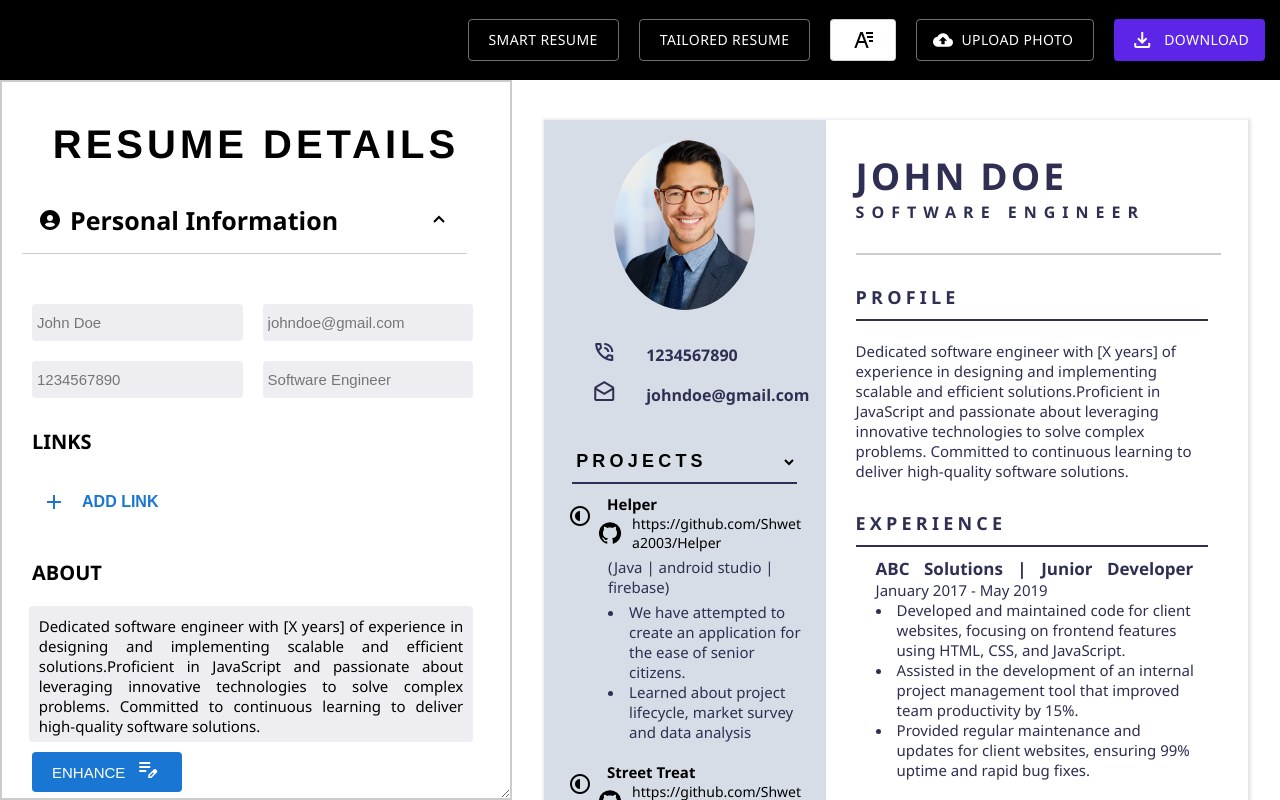
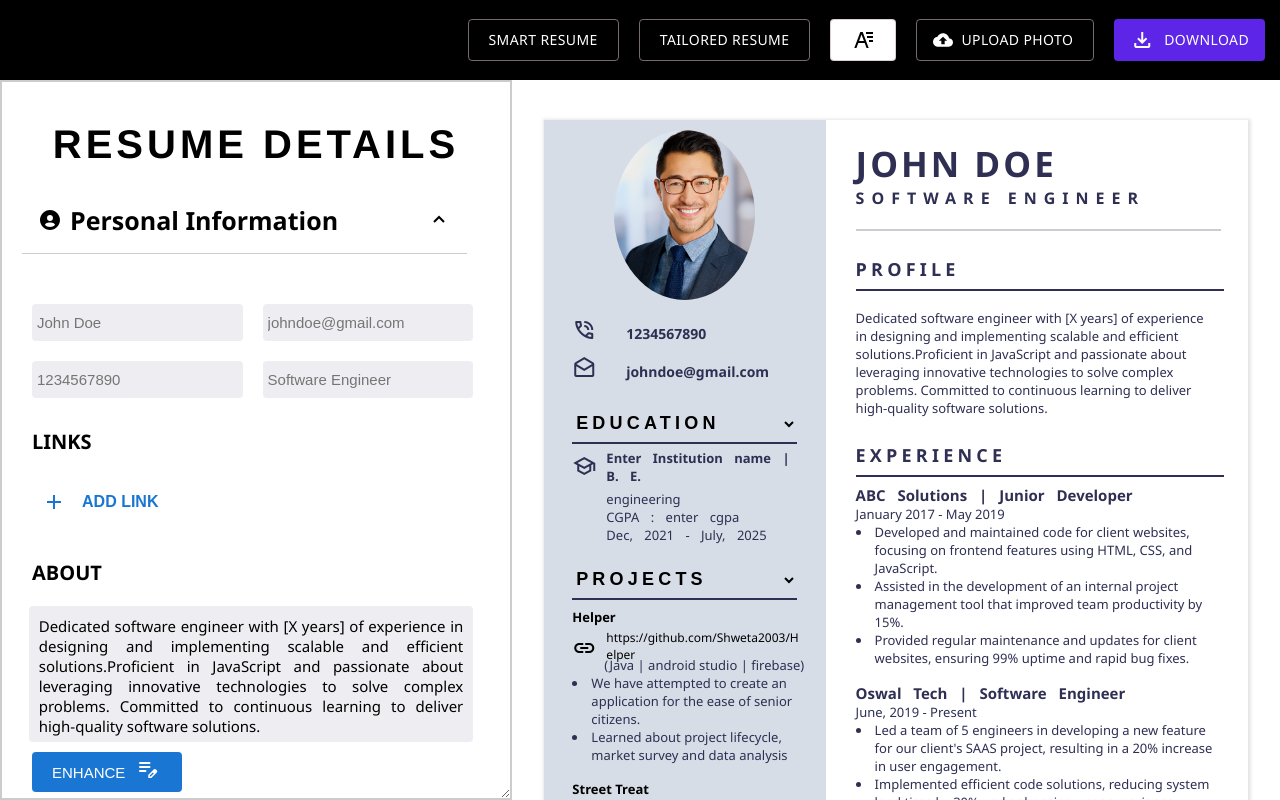
Before and after one commit to Shweta2003/resume-builder_, a React (Create React App) app: page /design/1 in a window 1280 px wide. Built offline with nearby package versions, Linux system fonts and the light colour scheme; a web font is replaced by a local one.

Commit message:
design 1 changes

```diff
--- a/src/App.css
+++ b/src/App.css
@@ -15,7 +15,7 @@ body{
 .icon, .icons{
     height: 30px;
     margin-top: 10px;
-    margin-right: 15px;
+    margin-right: 10px;
 }
 
 .iconl, .icona{
@@ -35,7 +35,6 @@ body{
 
 .iconk{
     height: 30px;
-    margin-left: 20px;
     margin-right: 30px;
 }
 
--- a/src/Designs/Design1/Design1.jsx
+++ b/src/Designs/Design1/Design1.jsx
@@ -12,6 +12,7 @@ const Design1 = () => {
   const [top1, settop1] = useState("PROJECTS");
   const [top2, settop2] = useState("SKILLS");
   const [top4, settop4] = useState("CERTIFICATION");
+  const [top3, settop3] = useState("EDUCATION")
   const [resumeRef, imgUrl] = useOutletContext();
   const [maxheight, setheight] = useState(1120);
 
@@ -84,16 +85,10 @@ const Design1 = () => {
     return (
       <div key={key} className={styles.ceta}>
         <a className={styles.project} href={item.link}>
-          <span class="material-symbols-outlined icon">
-            radio_button_partial
-          </span>
           {item.name}
         </a>
         <a className={styles.pro} href={item.github}>
-          <GitHubIcon
-            sx={{ height: "30px" }}
-            style={{ marginLeft: "10px", marginRight: "10px" }}
-          />
+          <span class="material-symbols-outlined icon" >link</span>
           <span style={{width:"92%",wordWrap:"break-word"}}>{item.github}</span>
         </a>
         <div className={styles.proc}>
@@ -206,7 +201,7 @@ const Design1 = () => {
                   </div>
                   <div className={styles.email}>
                     <span class="material-symbols-outlined iconk">drafts</span>
-                    {resume.personalInformation.email}
+                    <span style={{width:"85%", wordWrap:"break-word"}}>{resume.personalInformation.email}</span>
                   </div>
                   <div className={styles.links}>
                     {resume.personalInformation.links.map((link) => (
@@ -218,27 +213,86 @@ const Design1 = () => {
                         {link.name === "GitHub" ? (
                           <GitHubIcon
                             sx={{ height: "30px" }}
-                            style={{ marginLeft: "20px", marginRight: "30px" }}
+                            style={{marginRight: "30px" }}
                           />
                         ) : link.name === "LinkedIn" ? (
                           <LinkedInIcon
                             sx={{ height: "30px" }}
-                            style={{ marginLeft: "20px", marginRight: "30px" }}
+                            style={{ marginRight: "30px" }}
                           />
                         ) : link.name === "Portfolio" ? (
                           <CoPresentIcon
                             sx={{ height: "30px" }}
-                            style={{ marginLeft: "20px", marginRight: "30px" }}
+                            style={{ marginRight: "30px" }}
                           />
                         ) : (
                           ""
                         )}
-                        {link.url}
+                        <span style={{width:"85%", wordWrap:"break-word"}}>{link.url}</span>
                       </a>
                     ))}
                   </div>
                 </div>
               </div>
+
+              <div
+                className={`${styles.certificates} ${styles.certificates_break}`}
+              >
+                {/* get first component */}
+                {/* <div className={styles.title}>EDUCATION</div> */}
+                <div className={styles.back}>
+                  <select
+                    className={styles.title}
+                    defaultValue={"EDUCATION"}
+                    onChange={(e) => {
+                      settop3(e.target.value);
+                    }}
+                  >
+                    <option
+                      className={styles.check}
+                      value={"AWARDS"}
+                      name="AWARDS"
+                    >
+                      AWARDS
+                    </option>
+                    <option
+                      className={styles.check}
+                      value={"CERTIFICATION"}
+                      name="CERTIFICATION"
+                    >
+                      CERTIFICATION
+                    </option>
+                    <option
+                      className={styles.check}
+                      value={"PROJECTS"}
+                      name="PROJECTS"
+                    >
+                      PROJECTS
+                    </option>
+                    <option
+                      className={styles.check}
+                      value={"EDUCATION"}
+                      name="EDUCATION"
+                    >
+                      EDUCATION
+                    </option>
+                  </select>
+                </div>
+                <div className={styles.comp1}>
+                  {top3 === "AWARDS" ? (
+                    awards
+                  ) : top3 === "CERTIFICATION" ? (
+                    certificateCat
+                  ) : top3 === "EDUCATION" ? (
+                    education
+                  ) : top3 === "PROJECTS" ? (
+                    projects
+                  ) : (
+                    <></>
+                  )}
+                </div>
+              </div>
+
               <div
                 className={`${styles.certificates} ${styles.certificates_break}`}
               >
--- a/src/Designs/Design1/Design1.module.css
+++ b/src/Designs/Design1/Design1.module.css
@@ -15,7 +15,7 @@
   width: 100%;
 }
 .resume {
-  flex: 1.2;
+  flex: 1;
   width: 100%;
   display: flex;
   color: #2e2f52;
@@ -35,7 +35,6 @@
 .icon {
   width: 1.1rem;
   height: 1.1rem;
-  padding-right: 10px;
 }
 .description {
   text-align: left;
@@ -47,14 +46,14 @@
   align-items: flex-start;
   flex-wrap: wrap;
   word-wrap: break-word;
-  padding: 10px;
+  padding: 8px;
   width: 88%;
 }
 
 .xp {
   width: 100%;
-  padding: 10px;
-  font-size: 15px;
+  padding: 8px 0px;
+  font-size: 13px;
   font-weight: 500;
 }
 
@@ -67,18 +66,17 @@
   display: flex;
   align-items: center;
   text-align: left;
-  font-size: 15px;
+  font-size: 13px;
   font-weight: 500;
-  margin: 20px 0px;
+  margin: 18px 0px;
 }
 .comp1 {
-  width: 90%;
-  margin-left: 20px;
-  margin-bottom: 10px;
+  width: 82%;
+  margin-left: 6px;
+  margin-bottom: 8px;
 }
 .comp2 {
-  margin-left: 10px;
-  margin-bottom: 10px;
+  margin-bottom: 8px;
   min-height: 50px;
 }
 .details {
@@ -91,18 +89,18 @@
 
 .subtitle {
   font-weight: 700;
-  margin-bottom: 10px;
+  margin-bottom: 8px;
   width: 100%;
   display: inline;
-  font-size: 18px;
+  font-size: 16px;
 }
 
 .language{
-  padding: 10px 0px;
+  padding: 8px 0px;
   width: 100%;
   word-wrap: break-word;
   font-weight: 500;
-  font-size: 15px;
+  font-size: 13px;
 }
 
 .left {
@@ -115,8 +113,8 @@
 }
 .company {
   font-weight: bolder;
-  font-size: 17px;
-  word-spacing: 10px;
+  font-size: 15px;
+  word-spacing: 8px;
 }
 
 .personalInfo {
@@ -125,7 +123,7 @@
   align-items: center;
   justify-content: center;
   flex-direction: column;
-  padding-bottom: 30px;
+  padding-bottom: 18px;
 }
 
 .info {
@@ -140,17 +138,19 @@
 .link {
   display: flex;
   align-items: center;
-  margin-top: 10px;
-  font-size: 16px;
+  margin-top: 8px;
+  font-size: 14px;
+  word-wrap: break-word;
+  width: 100%;
   color: #2e2f52;
 }
 
 .AboutSection {
   display: flex;
   flex-direction: column;
-  padding: 20px 0px;
+  padding: 18px 0px;
   padding-bottom: 0px;
-  padding-right: 40px;
+  width: 94%;
 }
 
 .right {
@@ -166,15 +166,15 @@
 }
 
 .back2 {
-  width: 90%;
+  width: 98.5%;
 }
 
 .title {
-  width: 80%;
+  width: 100%;
   font-weight: bold;
   font-size: large;
   width: 100%;
-  padding: 10px 0px;
+  padding: 8px 0px;
   background: none;
   letter-spacing: 4.2px;
   border: none;
@@ -184,7 +184,7 @@
 .identity {
   width: 93%;
   border-bottom: 2px solid #cbcbd1;
-  padding: 30px 0px;
+  padding: 20px 0px;
   color: #2e2f52;
   font-family: Inria Sans;
   font-weight: 700;
@@ -198,7 +198,7 @@
 }
 
 .name {
-  font-size: 37px;
+  font-size: 35px;
   letter-spacing: 3px;
   font-weight: 600;
 }
@@ -209,7 +209,7 @@
   align-items: center;
   flex-direction: column;
   width: 98%;
-  font-size: 15px;
+  font-size: 13px;
   font-weight: 500;
 }
 
@@ -228,7 +228,7 @@
   font-weight: 300;
   margin-left: 20px;
   margin-top: -10px;
-  margin-bottom: 10px;
+  margin-bottom: 8px;
 }
 
 .cet,
@@ -239,7 +239,7 @@
   flex-direction: column;
   width: 98%;
   font-family: 'Segoe UI', Tahoma, Geneva, Verdana, sans-serif;
-  font-size: 15px;
+  font-size: 13px;
   font-weight: 500;
 }
 
@@ -257,7 +257,7 @@
   font-weight: 300;
   margin-left: 20px;
   margin-top: -10px;
-  margin-bottom: 10px;
+  margin-bottom: 8px;
 }
 
 .issuer {
@@ -265,15 +265,15 @@
   font-weight: 300;
   margin-left: 20px;
   margin-top: -10px;
-  margin-bottom: 10px;
+  margin-bottom: 8px;
 }
 
 .edu {
   display: flex;
   align-items: flex-start;
   text-align: left;
-  font-size: 15px;
-  margin-bottom: 10px;
+  font-size: 13px;
+  margin-bottom: 8px;
 }
 .duration {
   font-weight: 300;
@@ -282,7 +282,7 @@
 .edu_sub {
   width: 80%;
   margin-top: 5px;
-  word-spacing: 10px;
+  word-spacing: 8px;
 }
 
 .course {
@@ -306,7 +306,7 @@
 .certificate {
   display: flex;
   width: 100%;
-  padding-bottom: 10px;
+  padding-bottom: 8px;
 }
 
 .about {
@@ -314,15 +314,15 @@
   text-align:left;
   color: #2e2f52;
   font-weight: 500;
-  font-size: 15px;
-  margin-top: 20px;
+  font-size: 13px;
+  margin-top: 18px;
   word-wrap: break-word;
   width: 97%;
 }
 
 .img{
-  width: 200px;
-  height: 200px;
+  width: 150px;
+  height: 150px;
 }
 
 .dp {
@@ -331,7 +331,7 @@
   height: 170px;
   object-fit: contain;
   justify-content: center;
-  margin: 20px 0px;
+  margin: 10px 0px;
 }
 
 .dp>img {
@@ -343,47 +343,46 @@
 
 .experiences {
   min-height: 50px;
-  width: 100%;
+  width: 95%;
 }
 
 .project {
   width: 100%;
   padding-right: 50px;
-  font-size: 15px;
+  font-size: 13px;
   font-weight: 700;
-  margin-top: 10px;
+  margin-top: 8px;
   display: flex;
 }
 
 .pro {
-  margin-left: 20px;
-  padding-right: 30px;
+  padding-right: 13px;
   display: flex;
   word-wrap: break-word;
-  width: 87%;
-  margin-top: -20px;
+  width: 100%;
   align-items: center;
-  font-size: 14px;
+  font-size: 12px;
 }
 
 .proc {
-  width: 80%;
-  font-size: 15px;
-  margin: 5px 0px;
-  margin-left: 40px;
+  width: 90%;
+  word-wrap: break-word;
+  font-size: 13px;
+  margin-top: -10px;
+  margin-left: 32px;
 }
 
 .prod {
-  width: 80%;
-  margin-left: 40px;
-  margin-bottom: 10px;
+  width: 100%;
+  word-wrap: break-word;
+  margin-bottom: 8px;
 }
 
 .check {
   width: 90%;
   padding-left: 40px;
-  font-size: 17px;
-  margin: 20px 0px;
+  font-size: 15px;
+  margin: 18px 0px;
   font-weight: 500;
 }
 
```
